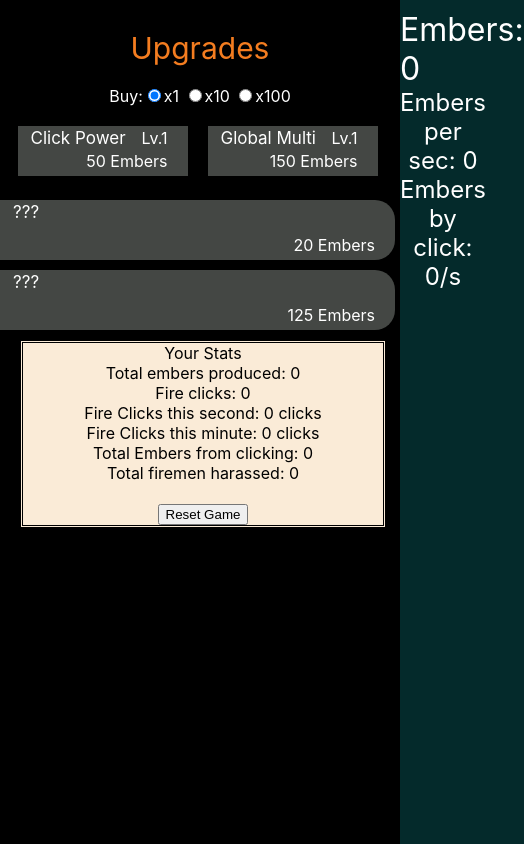
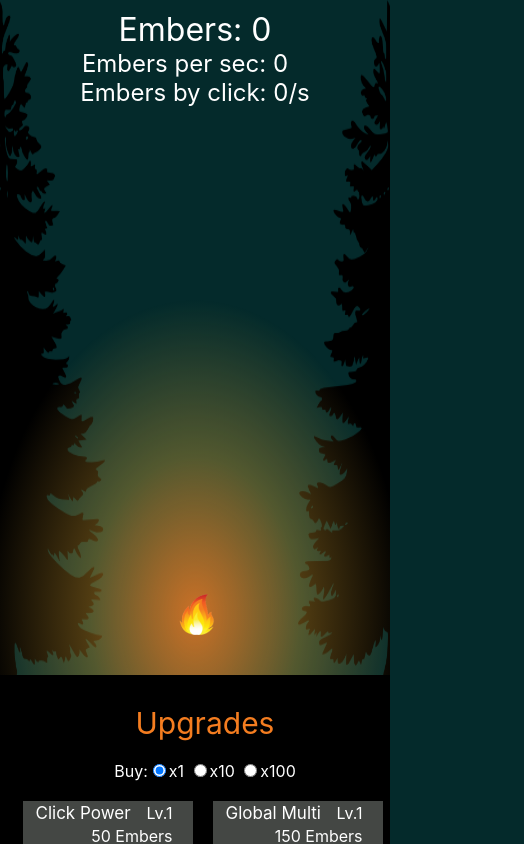
Before and after one commit to Ajknight121/Idle-Fire, a React (Create React App) app: page / in a window 390 px wide. Shown: the whole page, 524 px wide, since content can reach past the window. Built offline with nearby package versions, Linux system fonts and the light colour scheme.

Commit message:
Switch to flexbox for mobile responsive layout

```diff
--- a/src/App.css
+++ b/src/App.css
@@ -19,22 +19,33 @@ body {
   user-select: none; /* Standard syntax */
   text-align: center;
   height: 100vh;
-  width: 100vh;
+  width: 100%;
+  margin: 0;
   background-size: cover;
-  display: inline;
-  position: relative;
-  overflow: hidden;
+  display: flex;
+  flex-direction: row-reverse;
+  overflow: auto;
 }
 
+@media screen and (max-width:1000px) {
+  .App {
+    flex-direction: column;
+  }
+  .upgrade-container {
+    width: 100%;
+  }
+}
 
 .EmbersByClickSec {
   display: inline-block;
 }
 
 .clicker-area {
-  float: none;
   /*background: aqua;*/
   display: block;
+  position: relative;
+  width: 100%;
+  min-height: 80%;
   overflow: auto;
   background-image: url('images/CedarShadow.png'), url('images/CedarShadow.png');
   background-repeat: no-repeat;
@@ -43,9 +54,10 @@ body {
 }
 .clicker-button {
   text-align: center;
+  position: relative;
   padding-bottom: 40px;
   overflow: hidden;
-  height: 100vh;
+  height: 100%;
   box-sizing: border-box;
   background: radial-gradient( 300px 450px at 50% 91%, #cb7127, #ffbd3851, transparent 70%);
 }
@@ -65,9 +77,7 @@ body {
   /*background: #0C0C0C;*/
   justify-content: center;
   align-content: flex-end;
-  min-width: 400px;
-  height: 100vh;
-  padding-bottom: 40px;
+  height: 100%;
   overflow: hidden;
   box-sizing: border-box;
 }
@@ -102,11 +112,13 @@ body {
   height: 70px;
   padding-top: 10px;
   box-sizing: border-box;
+  /* font-size: 3vw; */
   z-index: 9;
 }
 
 .ember-count {
   font-size: xx-large;
+  /* line-height: min(1.5em, 120%); */
 }
 
 .ember-per-second {
@@ -124,9 +136,10 @@ body {
   float: left;
   background: #000000;
   display: block;
-  width: 400px;
+  min-width: 410px;
   height: 100vh;
-  overflow: hidden;
+  overflow-y: scroll;
+  overflow-x: hidden;
 }
 
 .upgrade-quantity {
--- a/src/mechanics/gameLoop.tsx
+++ b/src/mechanics/gameLoop.tsx
@@ -37,8 +37,8 @@ export default function GameLoop() {
       {/*<Header />*/}
       {/* NOTE: For local dev only */}
       {/* <div>App Component {JSON.stringify(appState)}</div> */}
+      <ClickerButton />
       <UpgradeContainer />
-      <ClickerButton />
     </>
   );
 }
```
